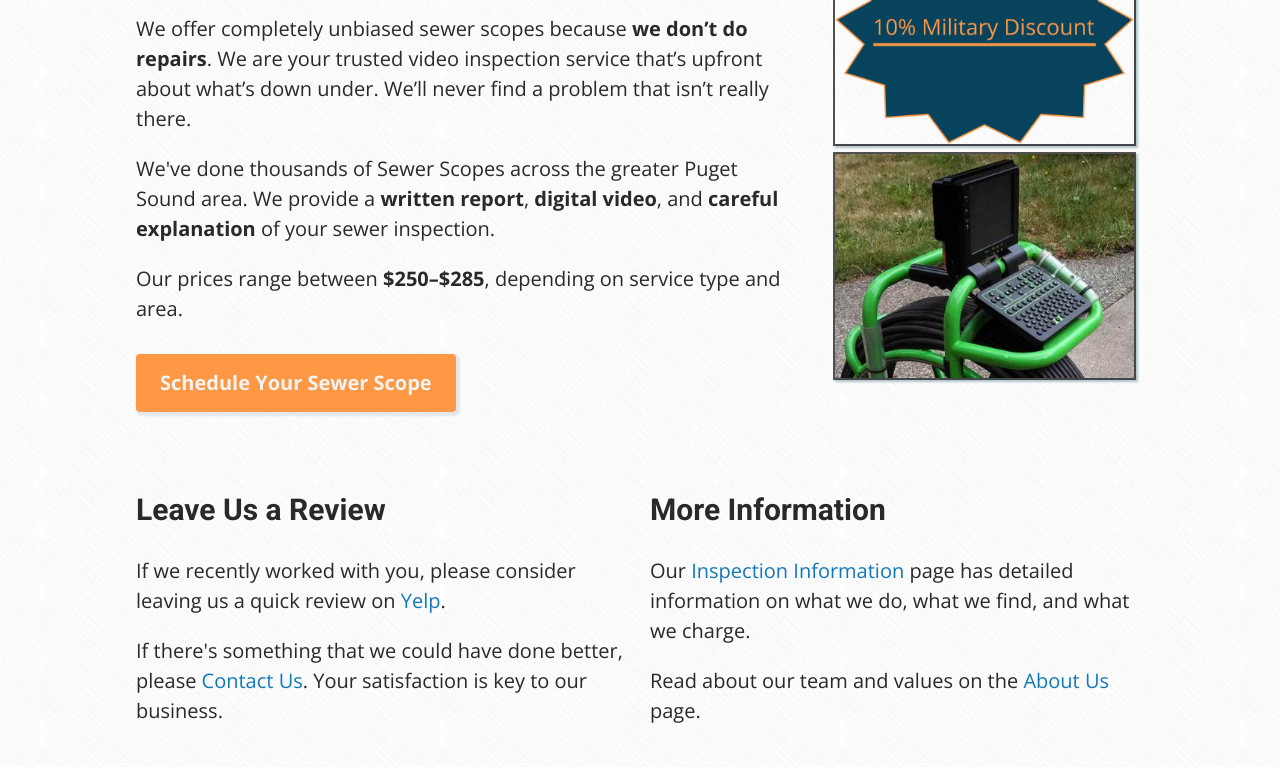
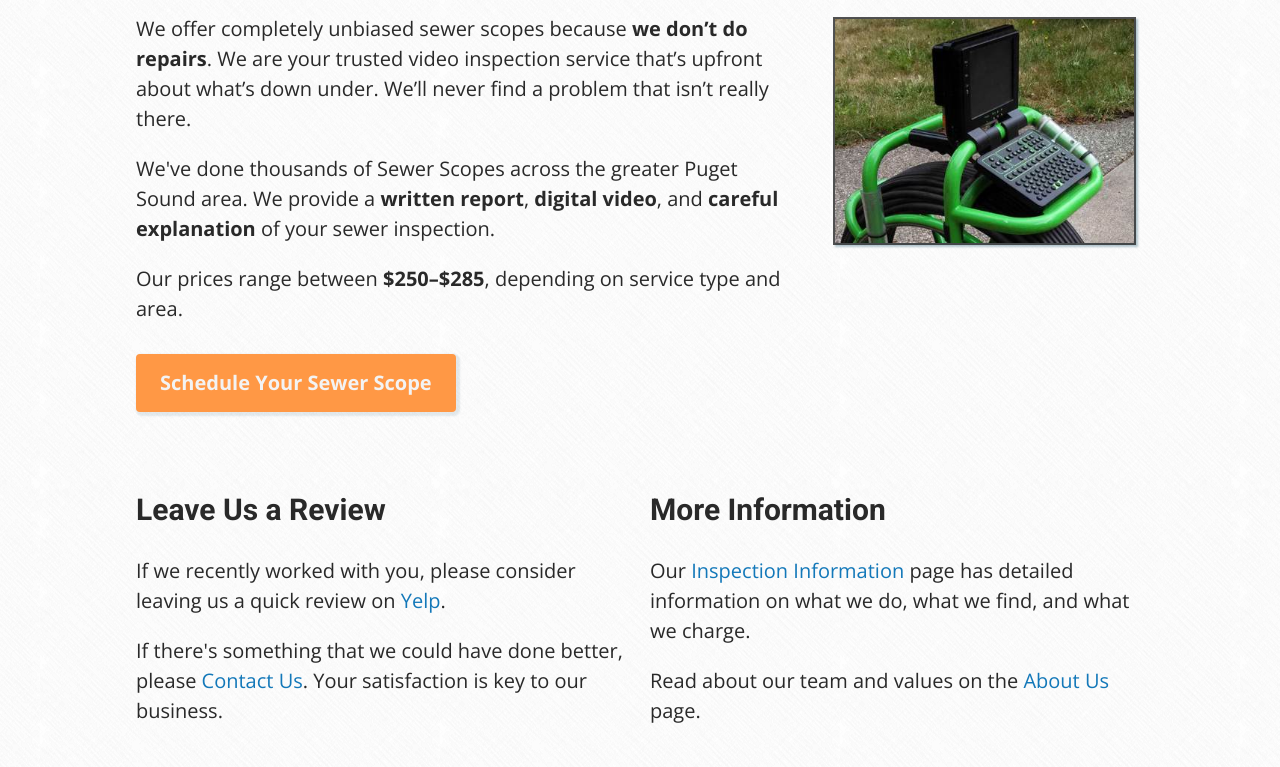
Before and after one commit to benforshey/hydro-physics.co, a website: page index.html in a window 1280 px wide. Shown: the part 333-1100 px from the top of the page. Drawn offline with nearby package versions, Linux system fonts and the light colour scheme.

Commit message:
remove videos and military discount

```diff
--- a/index.html
+++ b/index.html
@@ -81,7 +81,6 @@
       <nav>
         <a href="index.html" class="active">Home</a>
         <a href="inspection-information.html">Inspection Information</a>
-        <a href="http://videos.hydro-physics.co/">Videos</a>
         <a href="about-us.html">About Us</a>
         <a href="contact-us.html">Contact Us</a>
       </nav>
@@ -114,16 +113,8 @@
             >
           </p>
         </div>
-        <div class="cta-aside">
-          <div class="aside-images">
-            <a href="contact-us.html" title="10% Military Discount"
-              ><img
-                class="aside-image"
-                src="img/star.png"
-                alt="10% Military Discount"
-            /></a>
-          </div>
-          <div class="aside-images">
+        <div class="cta-aside" style="display: flex;">
+          <div class="aside-images" style="margin: 5em auto 1em;">
             <img src="img/camera-cropped.jpg" alt="Broken Concrete Pipe" />
           </div>
         </div>
```
Also changed, not shown: about-us.html (+0 -1 lines), contact-us.html (+0 -1 lines), inspection-information.html (+0 -1 lines).
